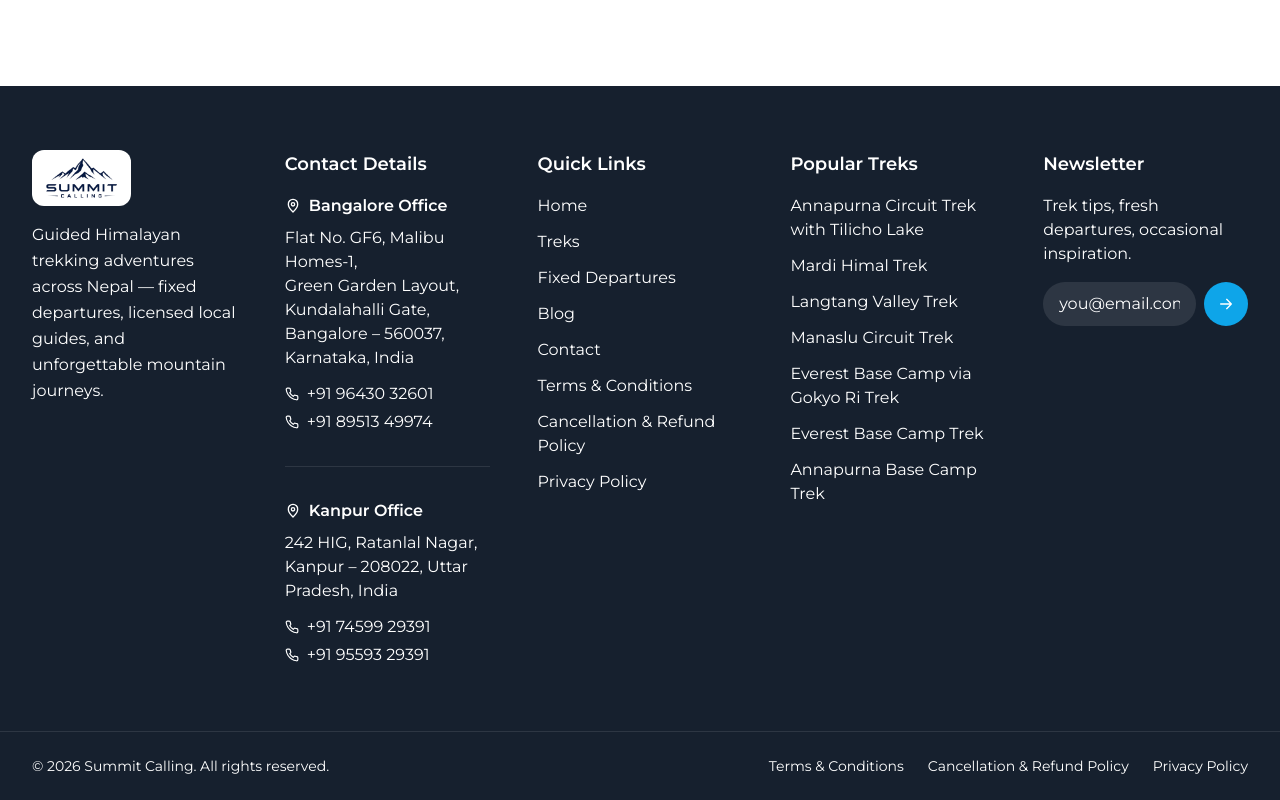
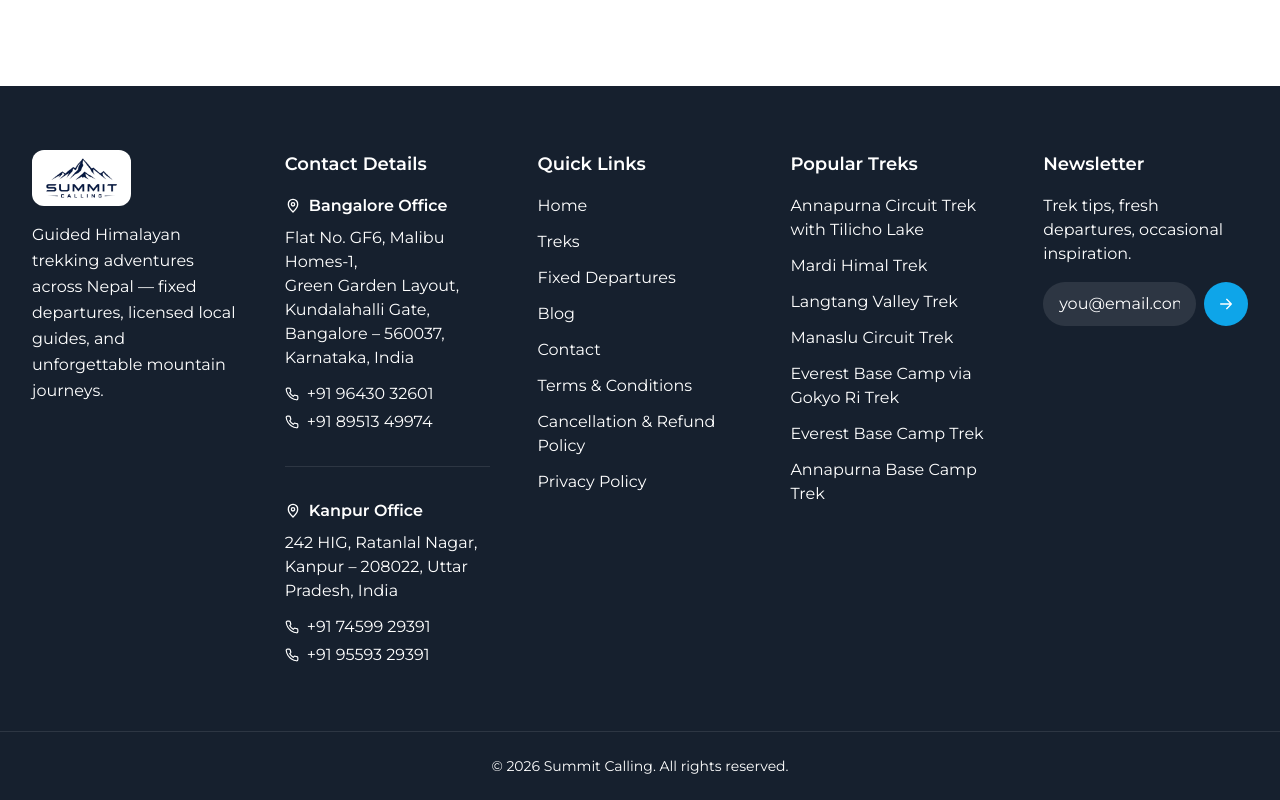
Before and after one commit to summitcalling/Website-, a Next.js app: page / in a window 1280 px wide. Shown: the part 6315-7115 px from the top of the page. Built offline with nearby package versions, Linux system fonts and the light colour scheme.

Commit message:
Remove duplicate legal links from footer bottom bar, center copyright

```diff
--- a/src/components/Footer.js
+++ b/src/components/Footer.js
@@ -180,19 +180,8 @@ export default function Footer() {
       </div>
 
       <div className="border-t border-white/10">
-        <div className={`${CONTAINER} py-6 flex flex-wrap items-center justify-between gap-3 text-sm text-white`}>
+        <div className={`${CONTAINER} py-6 text-center text-sm text-white`}>
           <span>© {new Date().getFullYear()} {site.name}. All rights reserved.</span>
-          <div className="flex flex-wrap items-center gap-x-6 gap-y-2">
-            <Link href="/terms" className="hover:text-blue transition-colors">
-              Terms &amp; Conditions
-            </Link>
-            <Link href="/cancellation-policy" className="hover:text-blue transition-colors">
-              Cancellation &amp; Refund Policy
-            </Link>
-            <Link href="/privacy-policy" className="hover:text-blue transition-colors">
-              Privacy Policy
-            </Link>
-          </div>
         </div>
       </div>
     </footer>
```
